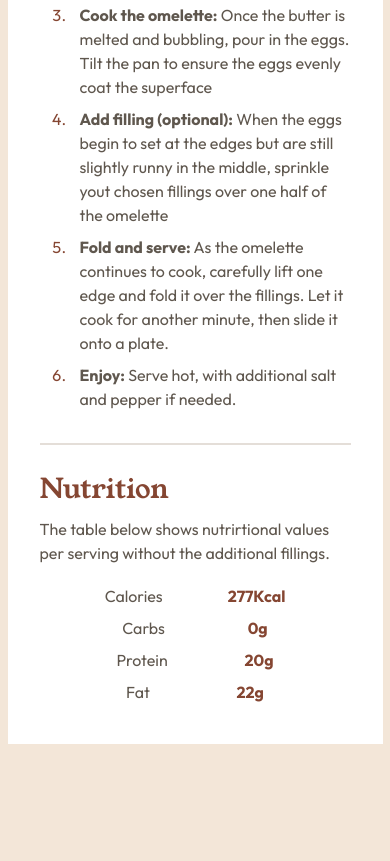
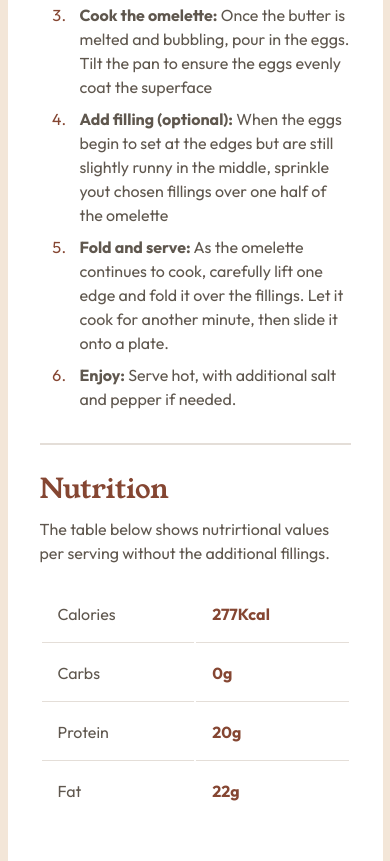
Before and after one commit to AlexanderTejedor/Recipe-page, a plain HTML site: page index.html in a window 390 px wide. Shown: the part 1204-2065 px from the top of the page. Before the commit the page ends 1948 px from the top, so only its background shows below. Drawn offline with Linux system fonts and the light colour scheme.

Commit message:
Solucion definitiva para la tabla en nutrition css y html terminados sin el responsive

```diff
--- a/index.html
+++ b/index.html
@@ -55,44 +55,26 @@
         <article class="nutrition-container">
             <h2 class="nutrition-title">Nutrition</h2>
             <p class="nutrition-description">The table below shows nutrirtional values per serving without the additional fillings.</p>
-            <!-- <table class="nutrition-table">
+            <table class="nutrition-table">
                 <tbody class="table-container">
                     <tr class="row">
-                        <td class="property">Calories</td>
-                        <td class="value">277Kcal</td>
+                        <td class="td property">Calories</td>
+                        <td class="td value">277Kcal</td>
                     </tr>
                     <tr class="row">
-                        <td class="property">Carbs</td>
-                        <td class="value">0g</td>
+                        <td class="td property">Carbs</td>
+                        <td class="td value">0g</td>
                     </tr>
                     <tr class="row">
-                        <td class="property">Protein</td>
-                        <td class="value">20g</td>
+                        <td class="td property">Protein</td>
+                        <td class="td value">20g</td>
                     </tr>
                     <tr class="row">
-                        <td class="property">Fat</td>
-                        <td class="value">22g</td>
+                        <td class="td property">Fat</td>
+                        <td class="td value">22g</td>
                     </tr>
                 </tbody>
-            </table> -->
-            <div class="nutririon-table">
-                <div class="table-item">
-                    <p class="property">Calories</p>
-                    <p class="value">277Kcal</p>
-                </div>
-                <div class="table-item">
-                    <p class="property">Carbs</p>
-                    <p class="value">0g</p>
-                </div>
-                <div class="table-item">
-                    <p class="property">Protein</p>
-                    <p class="value">20g</p>
-                </div>
-                <div class="table-item">
-                    <p class="property">Fat</p>
-                    <p class="value">22g</p>
-                </div>
-            </div>
+            </table>
         </article>
     </main>
 </body>
--- a/style.css
+++ b/style.css
@@ -135,35 +135,27 @@ body{
 .instructions-list__item span{
     font-weight: var(--bold-weight);
 }
+
 /* Nutrition container */
-
 .nutrition-container{
     margin-bottom: 2.5rem;
 }
 .nutrition-description{
     margin-bottom: 1.2rem;
 }
-/* .nutrition-table{
-    display: flex;
-    flex-direction: column;
-    justify-content: center;
-    align-items: center;
-}
-.property{
-    padding-right: 3.5rem;
+.table-container{
+    width: 100%;
 }
 .nutrition-table .value{
     font-weight: var(--bold-weight);
     color:var(--primary-nutmeg-color);
-} */
-
-.table-item{
-    display: flex;
-    justify-content: space-evenly;
-    align-items: e;
-    margin-bottom: .5rem;
 }
-.table-item .value{
-    font-weight: var(--bold-weight);
-    color: var(--primary-nutmeg-color);
+.nutrition-table .td,
+.table-container .row{
+    width: 1%;
+    border-bottom: 1px solid var(--light-grey);
+    padding: 1rem;
 }
+.table-container tr:last-child td {
+    border-bottom: none;
+}
```
